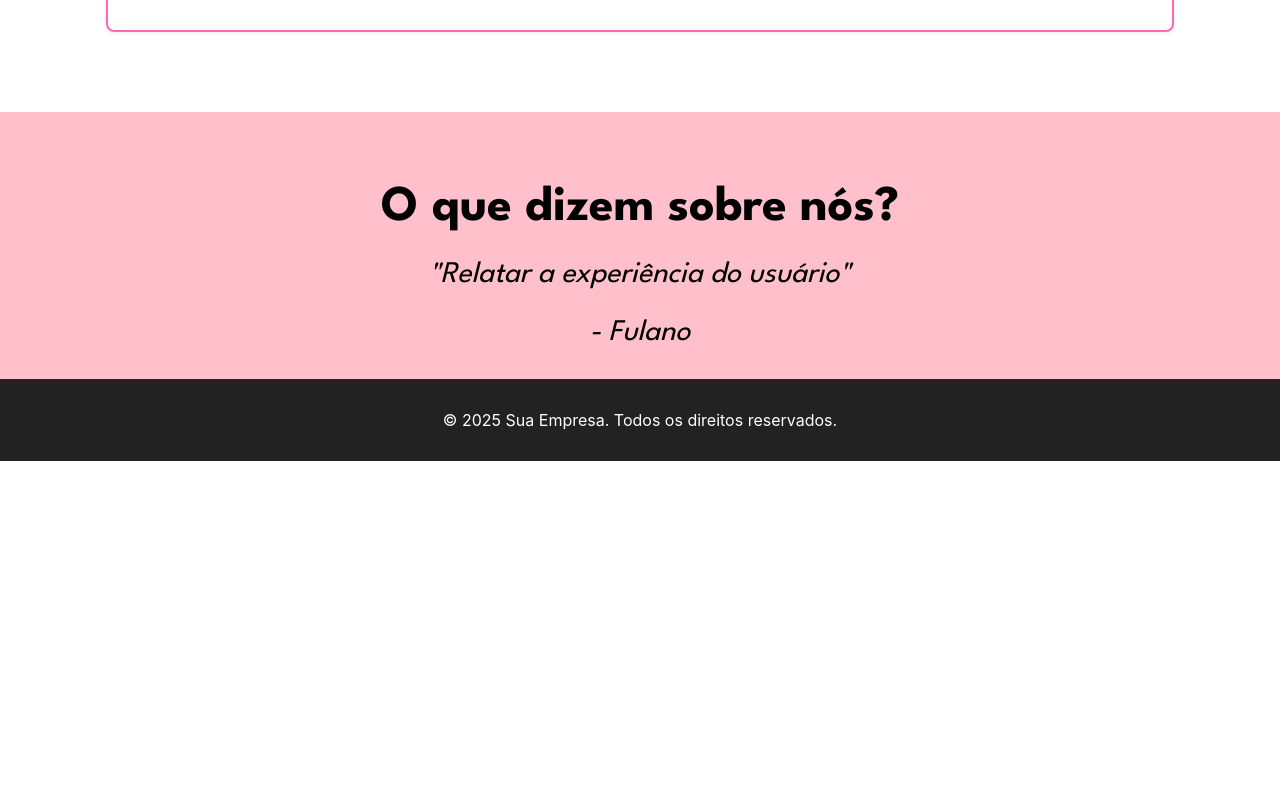
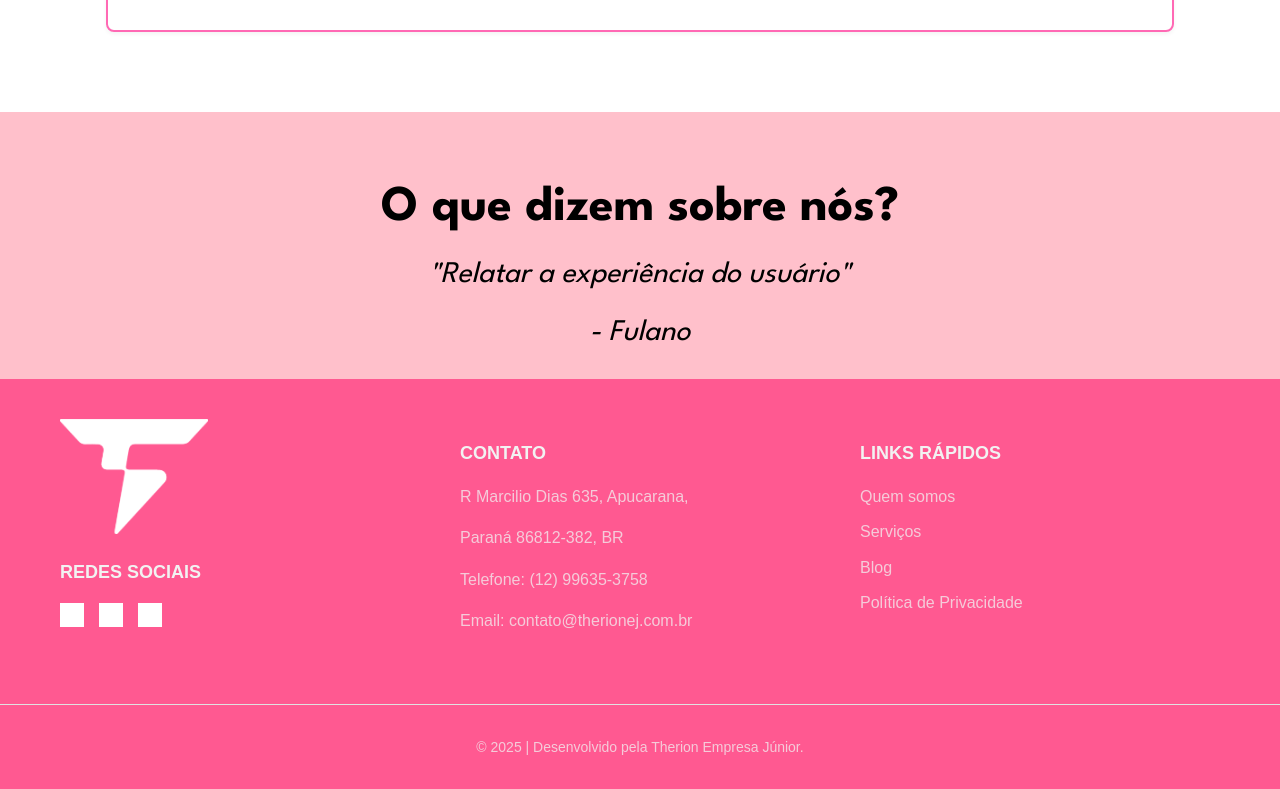
Before and after one commit to projetosTherion/TraineeWeb, a React (Create React App) app in the folder therion/: page /sobre in a window 1280 px wide. Shown: the part 3373-4162 px from the top of the page. Before the commit the page ends 3834 px from the top, so only its background shows below. Built offline with nearby package versions, Linux system fonts and the light colour scheme; grey boxes are pictures that could not be loaded.

Commit message:
Footer-Site

```diff
--- /dev/null
+++ b/therion/src/components/Footer.css
@@ -0,0 +1,114 @@
+.footer {
+    background-color: #FF5991;
+    color: #333;
+    padding: 40px 0 20px;
+    font-family: Arial, sans-serif;
+    width: 100%;
+}
+
+.footer-container {
+    display: flex;
+    justify-content: space-around;
+    max-width: 1200px;
+    margin: 0 auto;
+    flex-wrap: wrap;
+    padding: 0 20px;
+}
+
+.footer-column {
+    flex: 1;
+    min-width: 200px;
+    margin: 0 20px 30px;
+}
+
+.footer-column h4 {
+    color: #F2F2F2;
+    margin-bottom: 20px;
+    font-size: 18px;
+}
+
+.footer-column p, .footer-column a {
+    color: #F5CBD9;
+    line-height: 1.6;
+    margin-bottom: 10px;
+    text-decoration: none;
+}
+
+.footer-column a:hover {
+    color: #000;
+    text-decoration: underline;
+}
+
+.social-icons {
+    display: flex;
+    gap: 15px;
+    margin-top: 15px;
+    filter: brightness(0) invert(1);
+}
+
+.social-icons a {
+    color: #333;
+    transition: transform 0.3s;
+}
+
+.social-icons a:hover {
+    transform: scale(1.1);
+}
+
+.social-icons img {
+    width: 24px;
+    height: 24px;
+}
+
+.footer-links {
+    list-style: none;
+    padding: 0;
+}
+
+.footer-links li {
+    margin-bottom: 10px;
+}
+
+.footer-bottom {
+    text-align: center;
+    padding-top: 20px;
+    border-top: 1px solid #e1e1e1;
+    margin-top: 30px;
+    color: #F5CBD9;
+    font-size: 14px;
+}
+
+
+
+@media (max-width: 768px) {
+    .footer-container {
+        flex-direction: column;
+        align-items: center;
+        text-align: center;
+    }
+
+    .footer-column {
+        margin-bottom: 30px;
+        text-align: center;
+    }
+
+    .social-icons {
+        justify-content: center;
+    }
+
+    .footer-logo-container {
+        max-width: 120px; /* Reduzi o tamanho máximo */
+        margin: 0 auto 15px;
+        padding: 5px;
+    }
+
+    .footer-logo {
+        width: 100%;
+        height: auto;
+        transition: all 0.3s ease;
+    }
+
+    .footer-logo:hover {
+        opacity: 0.9;
+    }
+}
--- a/therion/src/components/Footer.jsx
+++ b/therion/src/components/Footer.jsx
@@ -1,9 +1,55 @@
+import './Footer.css';
 function Footer() {
-  return (
-    <footer style={{ background: '#222', padding: '15px', color: '#fff', textAlign: 'center' }}>
-      <p>© {new Date().getFullYear()} Sua Empresa. Todos os direitos reservados.</p>
-    </footer>
-  );
+    return (
+        <footer className="footer">
+            <div className="footer-container">
+                {/* Coluna Redes Sociais com Logo */}
+                <div className="footer-column footer-first-column"> {/* Adicionei classe extra */}
+                    <div className="footer-logo-container">
+                        <img
+                            src="../images/logo-therion.webp" alt="Therion Empresa Júnior" className="footer-logo" loading="lazy" style={{ maxHeight: '115px' }}  // Otimização de carregamento
+                        />
+                    </div>
+                    <h4>REDES SOCIAIS</h4>
+                    <div className="social-icons">
+                        <a href="#" aria-label="Instagram">
+                            <img src="https://cdn.simpleicons.org/instagram/FFFFFF" alt="Instagram" width="32" height="32" />
+                        </a>
+                        <a href="#" aria-label="LinkedIn">
+                            <img src="https://cdn.jsdelivr.net/npm/simple-icons@latest/icons/linkedin.svg" alt="LinkedIn" width="32" height="32" />
+                        </a>
+                        <a href="#" aria-label="WhatsApp">
+                            <img src="https://cdn.simpleicons.org/whatsapp/FFFFFF" alt="WhatsApp" width="32" height="32" />
+                        </a>
+                    </div>
+                </div>
+
+                {/* Coluna Contato */}
+                <div className="footer-column">
+                    <h4>CONTATO</h4>
+                    <p>R Marcilio Dias 635, Apucarana,</p>
+                    <p>Paraná 86812-382, BR</p>
+                    <p>Telefone: (12) 99635-3758</p>
+                    <p>Email: <a href="mailto:contato@therion.org">contato@therionej.com.br</a></p>
+                </div>
+
+                {/* Coluna Links Rápidos */}
+                <div className="footer-column">
+                    <h4>LINKS RÁPIDOS</h4>
+                    <ul className="footer-links">
+                        <li><a href="#">Quem somos</a></li>
+                        <li><a href="#">Serviços</a></li>
+                        <li><a href="#">Blog</a></li>
+                        <li><a href="#">Política de Privacidade</a></li>
+                    </ul>
+                </div>
+            </div>
+
+            <div className="footer-bottom">
+                <p>&copy; 2025 | Desenvolvido pela Therion Empresa Júnior.</p>
+            </div>
+        </footer>
+    );
 }
 
 export default Footer;
```
Also changed, not shown: therion/public/images/logo-therion.webp (added), therion/src/App.css (line endings or trailing spaces).
